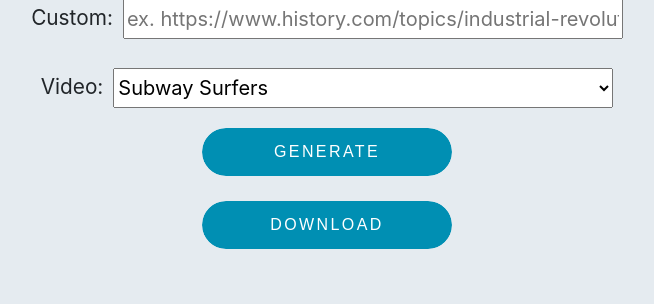
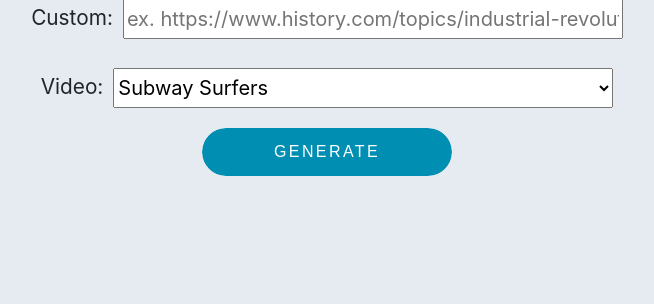
Before and after one commit to SamDuprey/boilermake2024, a Django app: page /history_custom/ in a window 1280 px wide. Shown: the part 259-563 px from the top of the page, without its empty margins (313-967 px from the left). Run offline with Django 5.2, Linux system fonts and the light colour scheme; some libraries are stand-ins or nearby versions.

Commit message:
Update history_custom.html

```diff
--- a/frontend/myapp/templates/history_custom.html
+++ b/frontend/myapp/templates/history_custom.html
@@ -32,11 +32,6 @@
   <a href="#" class="button generateBtn" onclick="submitFormAndShowLoadingCircle(this)">Generate</a>
 </div>
 
-{% comment %} Download Video {% endcomment %}
-<div class="container hover">
-  <a href="{% url 'download_video' %}" class="button generateBtn">Download</a>
-</div>
-
 {% comment %} Loading circle {% endcomment %}
 <div class="center" id="loading-circle1" style="display: none">
   <div class="spinner-border text-primary" role="status">
@@ -66,6 +61,11 @@
   <div id="loading-text" style="padding-left: 20px">
     Generating video... This may take a while
   </div>
+</div>
+
+{% comment %} Download Video {% endcomment %}
+<div class="container hover" id="download_video_btn" style="display: none">
+  <a href="{% url 'download_video' %}" class="button generateBtn">Download</a>
 </div>
 
 <script>
@@ -130,6 +130,7 @@
           document.getElementById("loading-text").innerText = "Error";
           document.getElementById("loading-text").style.display = "flex";
           document.getElementById("generate-btn").innerText = "Re-Generate";
+          document.getElementById("download_video_btn").style.display = "flex";
         });
     }
 
```
